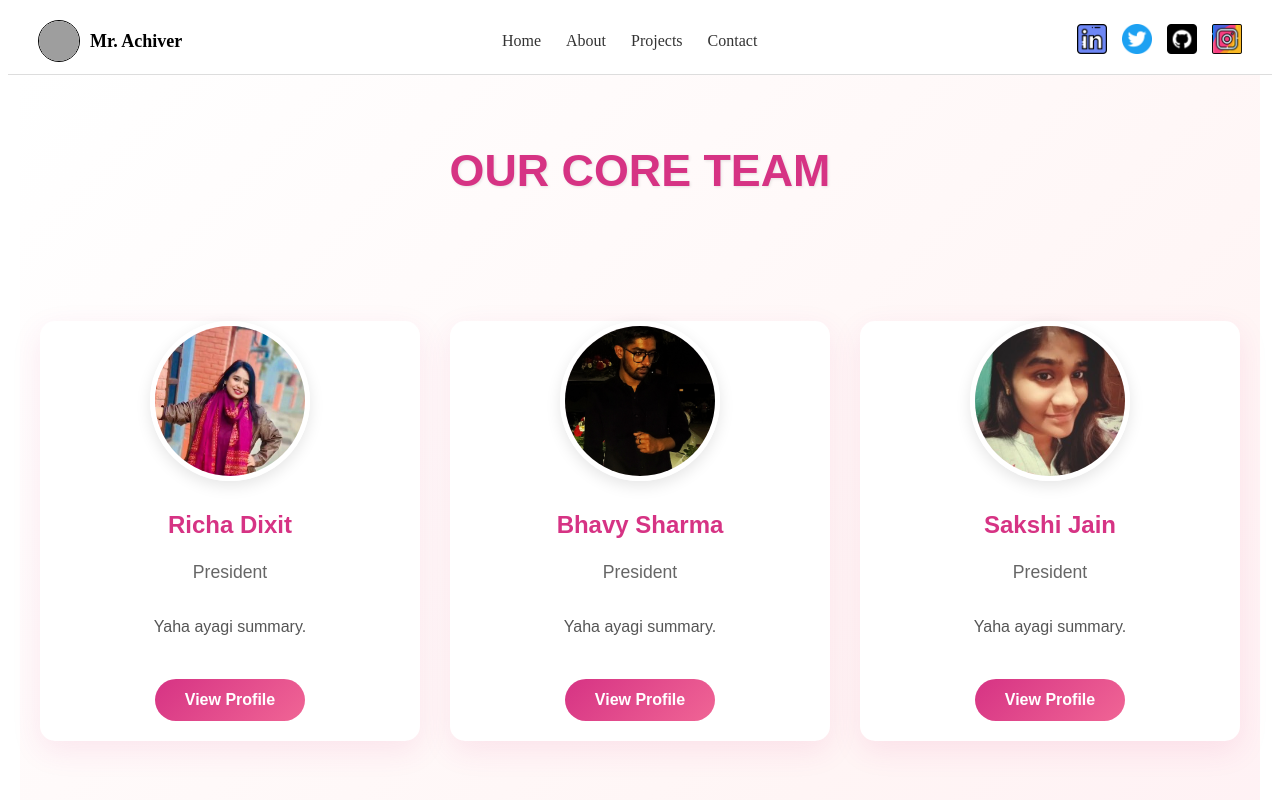
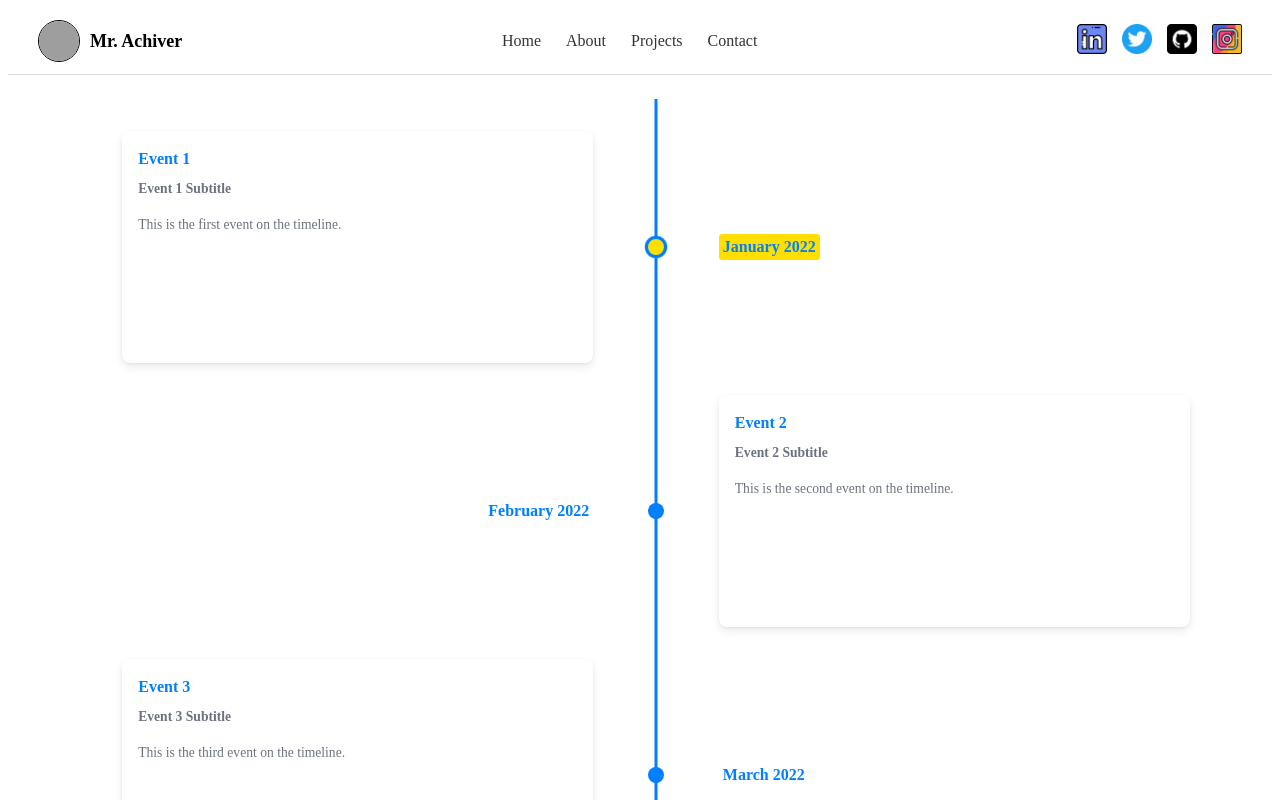
Before and after one commit to navokta/Mr-Achiever, a React (Vite) app: page /About in a window 1280 px wide. Shown: the top 800 px of the page. Built offline with nearby package versions, Linux system fonts and the light colour scheme; grey boxes are pictures that could not be loaded.

Commit message:
Timeline added

```diff
--- a/package.json
+++ b/package.json
@@ -12,6 +12,7 @@
   "dependencies": {
     "lucide-react": "^0.523.0",
     "react": "^19.1.0",
+    "react-chrono": "^2.9.1",
     "react-dom": "^19.1.0",
     "react-router-dom": "^7.6.2"
   },
--- /dev/null
+++ b/src/Components/VerticalAlternatingTimeline.css
@@ -0,0 +1,4 @@
+.jcAwW{
+    display: none !important;
+    /* overflow: hidden; */
+}
--- /dev/null
+++ b/src/Components/VerticalAlternatingTimeline.jsx
@@ -0,0 +1,35 @@
+import { Chrono } from "react-chrono";
+import './VerticalAlternatingTimeline.css'
+
+const items = [
+  {
+    title: "January 2022",
+    cardTitle: "Event 1",
+    cardSubtitle: "Event 1 Subtitle",
+    cardDetailedText: "This is the first event on the timeline.",
+  },
+  {
+    title: "February 2022",
+    cardTitle: "Event 2",
+    cardSubtitle: "Event 2 Subtitle",
+    cardDetailedText: "This is the second event on the timeline.",
+  },
+  {
+    title: "March 2022",
+    cardTitle: "Event 3",
+    cardSubtitle: "Event 3 Subtitle",
+    cardDetailedText: "This is the third event on the timeline.",
+  }
+];
+
+const VerticalAlternatingTimeline = () => {
+  return (
+    <Chrono
+      items={items}
+      mode="VERTICAL_ALTERNATING"
+      itemWidth={150}
+    />
+  );
+};
+
+export default VerticalAlternatingTimeline;
--- a/src/Pages/About.jsx
+++ b/src/Pages/About.jsx
@@ -1,9 +1,15 @@
 import React from 'react'
 import Teamcore from '../Components/Teamcore'
+import VerticalAlternatingTimeline from '../Components/VerticalAlternatingTimeline'
+
+
 
 const About = () => {
   return (
+    <div>
+    <VerticalAlternatingTimeline />
    <Teamcore />
+   </div>
   )
 }
 
```
Also changed, not shown: src/Components/Team.css (line endings or trailing spaces), 1 other file (tests, documents, lock files or other folders).
